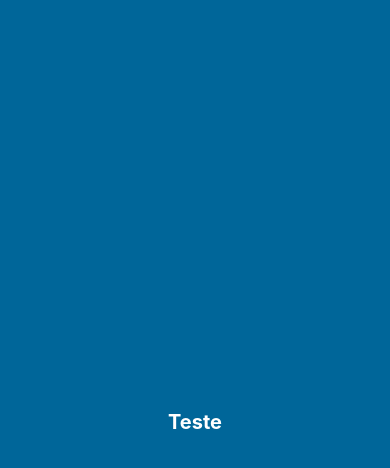
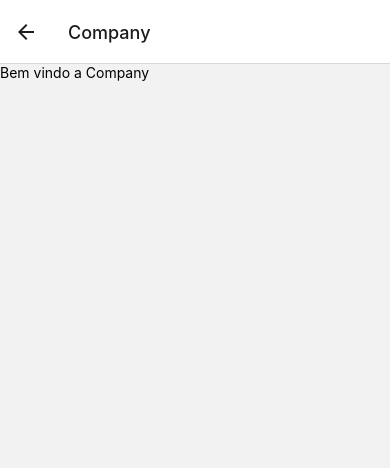
Before and after one commit to vitorhla/NewCompany, a React Native app in the folder NewCompany-Frontend/newcompany/: screen /Company in a window 390 px wide. Shown: the top 468 px of the page. Built offline with nearby package versions, Linux system fonts and the light colour scheme.

Commit message:
Rotas Preparadas

```diff
--- a/NewCompany-Frontend/newcompany/App.tsx
+++ b/NewCompany-Frontend/newcompany/App.tsx
@@ -1,32 +1,20 @@
+import "react-native-gesture-handler"
 import React from 'react'
 
-import {View,Text,StyleSheet} from 'react-native'
-import { Colors } from 'react-native/Libraries/NewAppScreen';
+import {NavigationContainer} from '@react-navigation/native'
+import Routes from "./src/routes";
 
-const App = () =>{
+const App: React.FC = ( ) => {
 return(
 
-  <View style = {styles.container}>
+<NavigationContainer>
 
-    <Text style = {styles.h1}>Teste</Text>
-  </View>
-)
+<Routes />
 
+</NavigationContainer>
+
+  );
 };
-const styles = StyleSheet.create({
-  container:{
-    backgroundColor:'#069',
-    flex:1,
-    alignItems:"center",
-    justifyContent:"center"
-  },
-  h1:{fontSize:20,
-  fontWeight:"700",
-  color:"#fff"
 
 
-
-
-}
-  });
 export default App;
--- /dev/null
+++ b/NewCompany-Frontend/newcompany/src/pages/Company.tsx
@@ -0,0 +1,20 @@
+import React from 'react'
+import { View,Text } from 'react-native';
+
+const Company: React.FC =()=>{
+
+    return(
+        <View>
+            <Text>
+                Bem vindo a Company
+            </Text>
+        </View>
+
+    );
+
+
+
+};
+
+
+export default Company;
--- /dev/null
+++ b/NewCompany-Frontend/newcompany/src/pages/Home.tsx
@@ -0,0 +1,20 @@
+import React from 'react'
+import { View,Text } from 'react-native';
+
+const Home: React.FC =()=>{
+
+    return(
+        <View>
+            <Text>
+                Bem vindo ao APP
+            </Text>
+        </View>
+
+    );
+
+
+
+};
+
+
+export default Home;
--- /dev/null
+++ b/NewCompany-Frontend/newcompany/src/pages/index.tsx
@@ -0,0 +1,2 @@
+export {default as Home} from "./Home";
+export {default as Company} from "./Company";
--- /dev/null
+++ b/NewCompany-Frontend/newcompany/src/routes/index.tsx
@@ -0,0 +1,26 @@
+import React from 'react'
+import { createNativeStackNavigator } from '@react-navigation/native-stack';
+
+const Stack = createNativeStackNavigator();
+
+import {Home, Company} from '../pages'
+
+
+
+
+const  Routes: React.FC = ()=>{
+
+    return(
+        <Stack.Navigator>
+
+        <Stack.Screen name = "Home" component={Home}/>
+        <Stack.Screen name = "Company" component={Company}/>
+
+
+        </Stack.Navigator>
+
+    );
+};
+
+
+export default Routes;
```
Also changed, not shown: NewCompany-Frontend/newcompany/package.json (+7 -0 lines), 1 other file (tests, documents, lock files or other folders).
